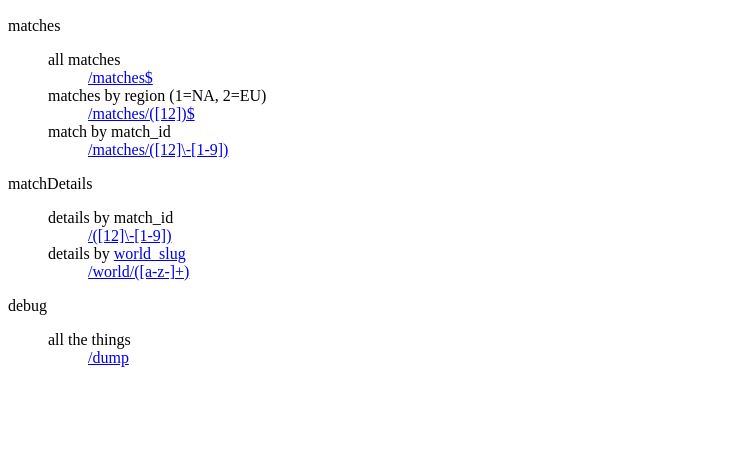
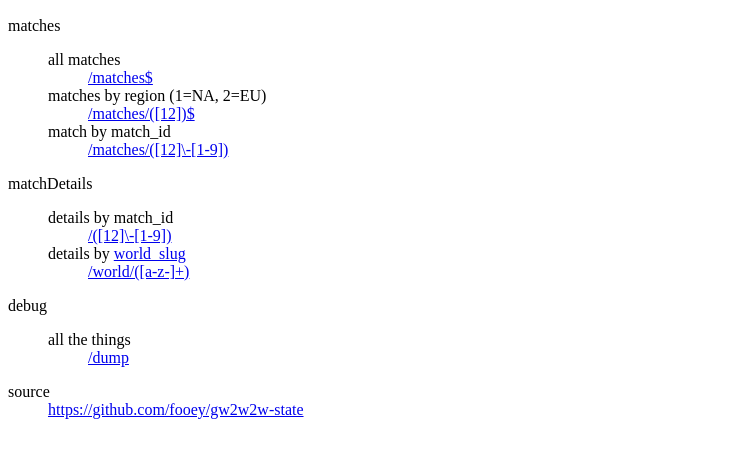
Before and after one commit to fooey/gw2w2w-state, a website: page public/index.html in a window 1280 px wide. Shown: the part 110-568 px from the top of the page, without its empty margins (0-754 px from the left). Drawn offline with Linux system fonts and the light colour scheme.

Commit message:
add link to github

```diff
--- a/public/index.html
+++ b/public/index.html
@@ -36,6 +36,9 @@
 				<dd><a href="/dump">/dump</a></dd>
 			</dl>
 		</dd>
+
+		<dt>source</dt>
+		<dd><a href="https://github.com/fooey/gw2w2w-state">https://github.com/fooey/gw2w2w-state</a></dd>
 	</dl>
 </body>
 </html>
```
Also changed, not shown: 2 other files.
